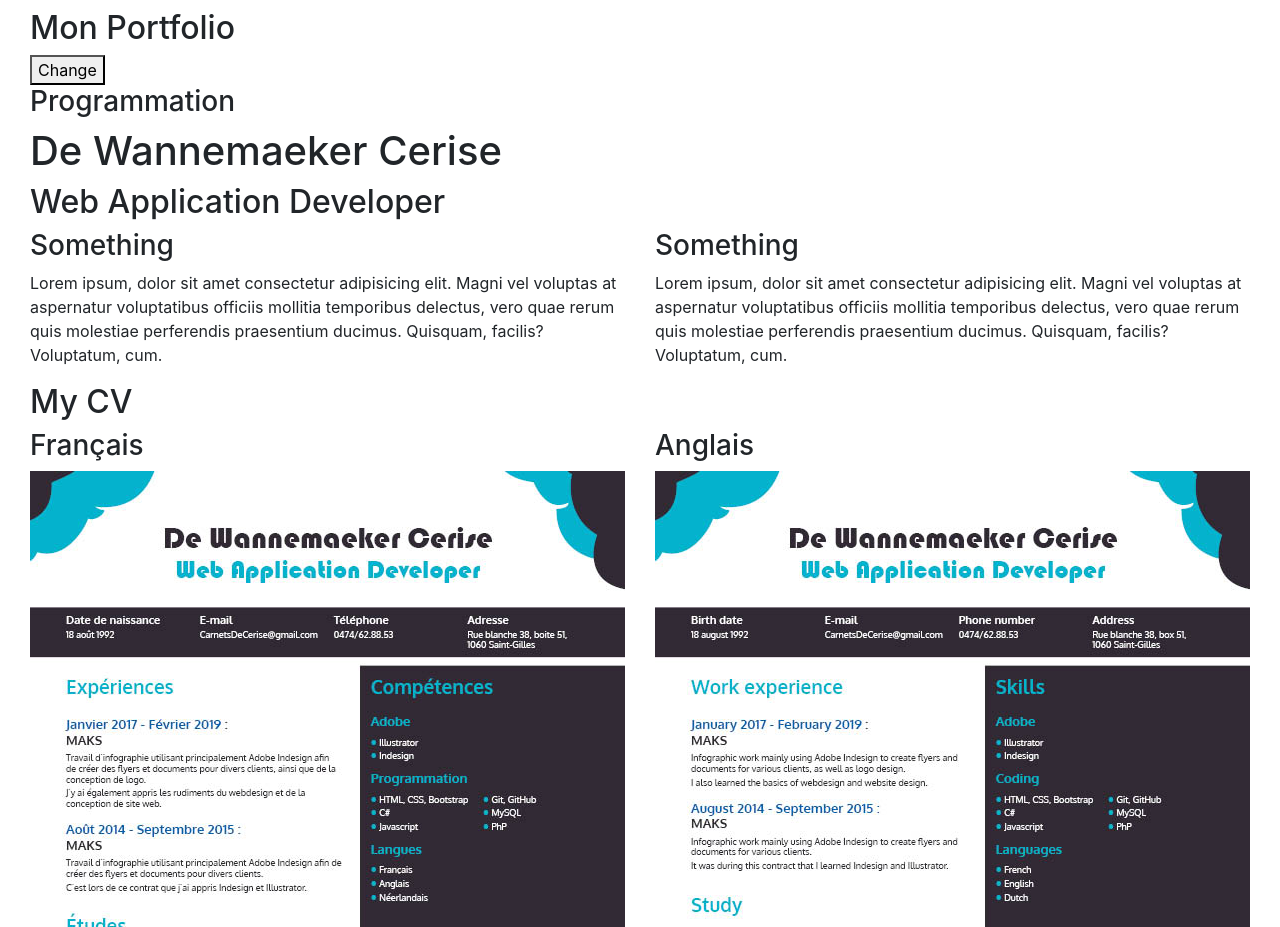
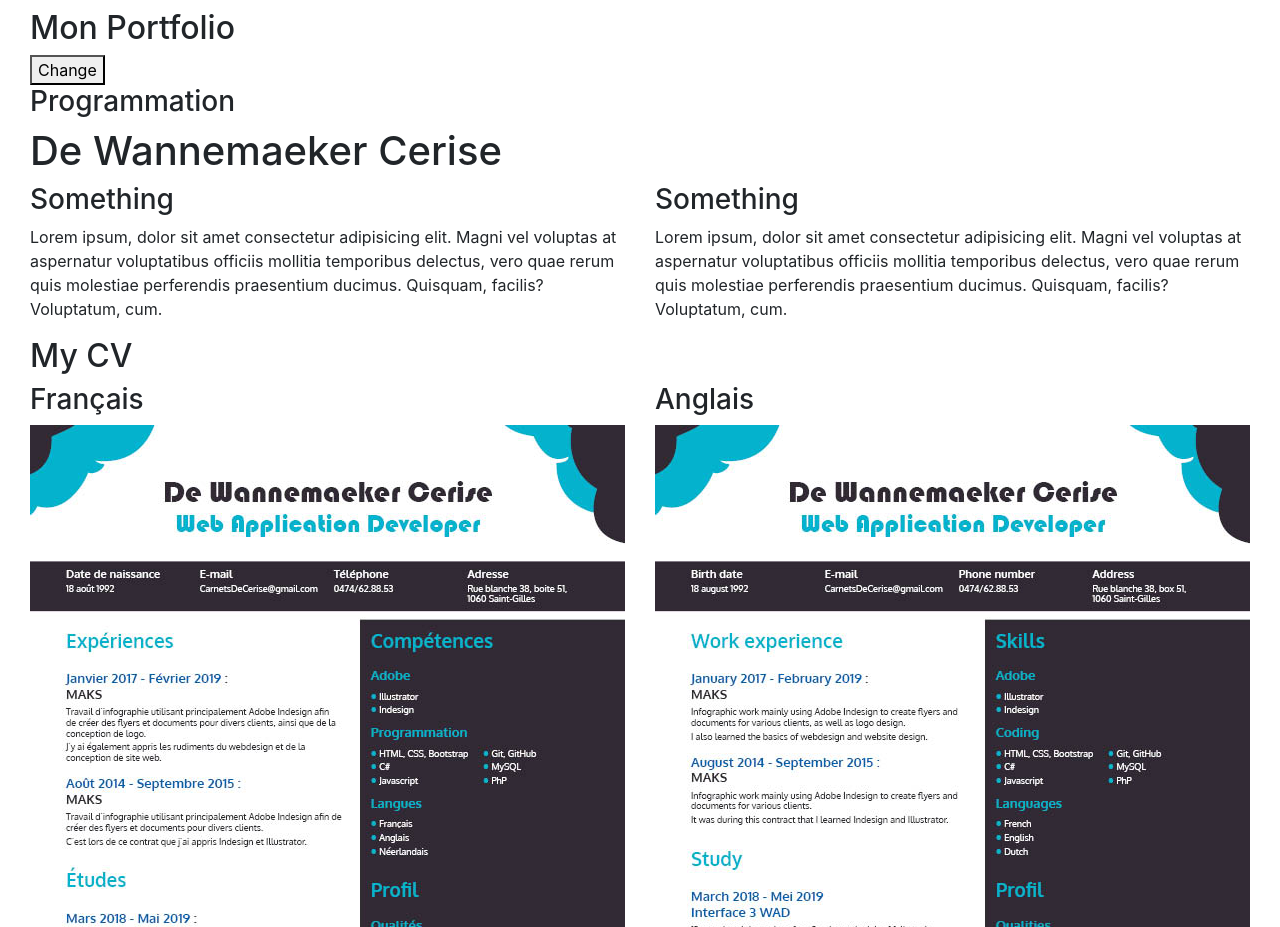
Before and after one commit to Cerisedw/SiteCV, a website: page public/index.html in a window 1280 px wide. Shown: the part 1520-2447 px from the top of the page. Drawn offline with nearby package versions, Linux system fonts and the light colour scheme.

Commit message:
petit changement

```diff
--- a/public/index.html
+++ b/public/index.html
@@ -71,10 +71,9 @@
 
           <div id="about" class='sectionMain container-fluid'>
             <div class='row'>
-              <div class='col-12'>
-                <h1>De Wannemaeker Cerise</h1>
-                <h2>Web Application Developer</h2>
-              </div>
+
+                <h1 class='col-12'>De Wannemaeker Cerise</h1>
+
             </div>
             <div class='row'>
               <div class='bloctext col-12 col-sm-12 col-md-12 col-lg-6'>
```
Also changed, not shown: src/index.js (+6 -1 lines).
